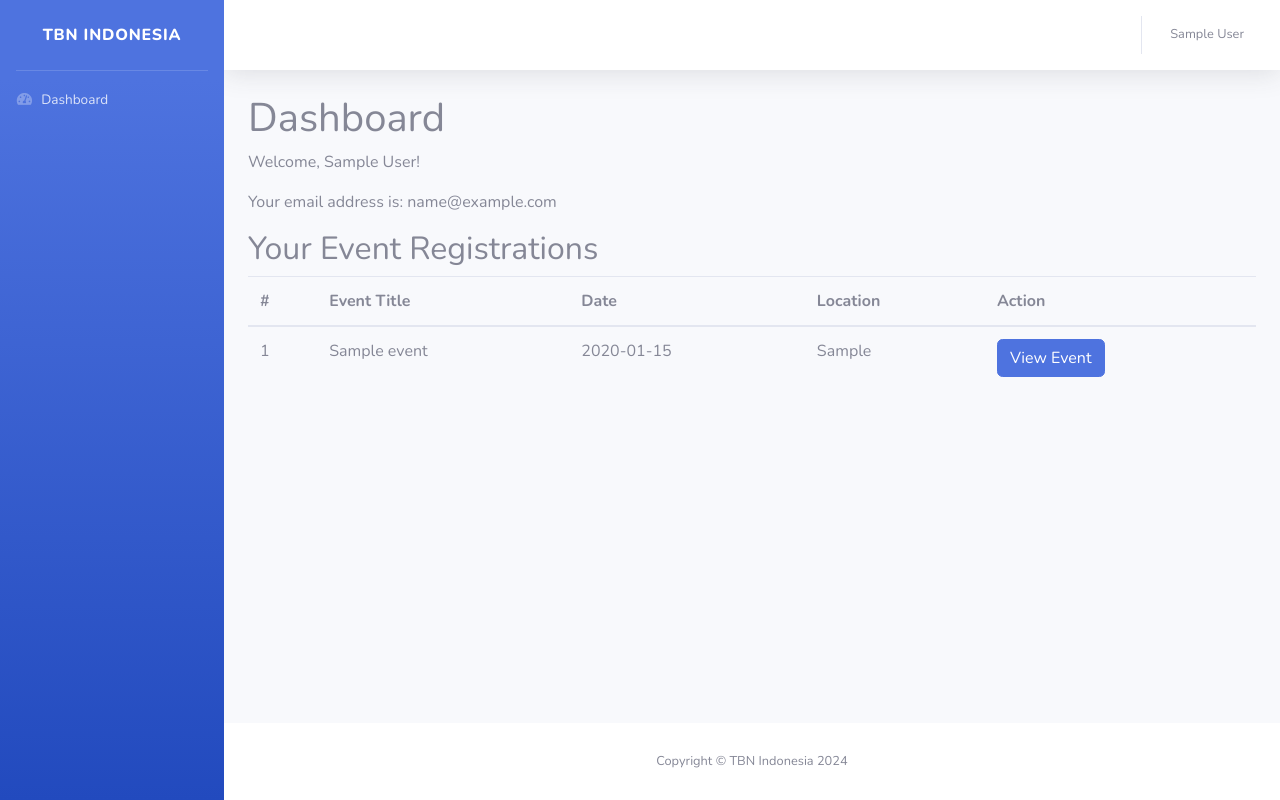
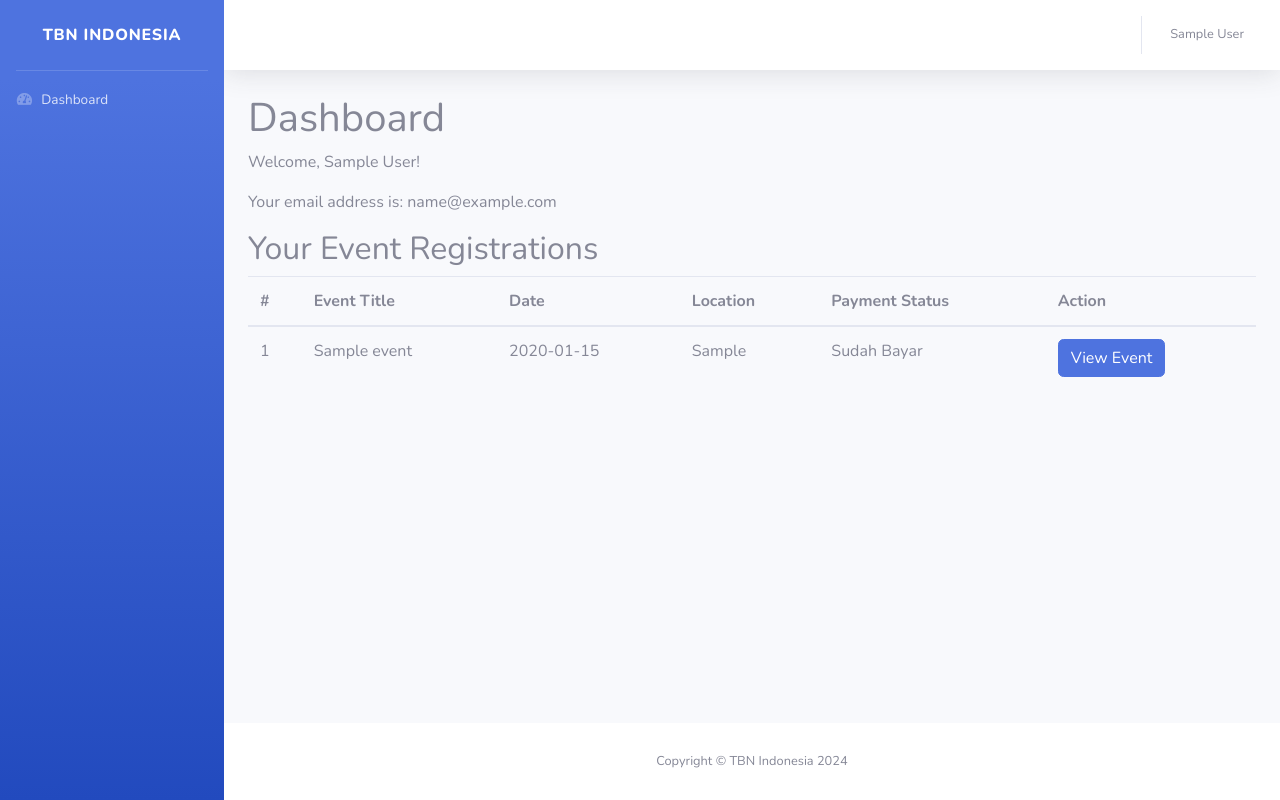
Before and after one commit to bintang4974/hackathon2-maxy, a Laravel app: page /user/dashboard in a window 1280 px wide. Run offline with Laravel 10, Linux system fonts and the light colour scheme; a user stored in the database is signed in; tables that the repository leaves empty hold one stand-in row (values such as "Sample post").

Commit message:
adding frontend

```diff
--- a/resources/views/front/userdashboard.blade.php
+++ b/resources/views/front/userdashboard.blade.php
@@ -13,6 +13,7 @@
                 <th>Event Title</th>
                 <th>Date</th>
                 <th>Location</th>
+                <th>Payment Status</th>
                 <th>Action</th>
             </tr>
         </thead>
@@ -24,6 +25,13 @@
                     <td>{{ $eventUser->event->title }}</td>
                     <td>{{ $eventUser->event->date }}</td>
                     <td>{{ $eventUser->event->location }}</td>
+                    <td>
+                        @if($eventUser->is_paid)
+                            Sudah Bayar
+                        @else
+                            Belum Bayar
+                        @endif
+                    </td>
                     <td>
                         {{-- Add action buttons here --}}
                         <a href="{{ route('events.show', $eventUser->event->id) }}" class="btn btn-primary">View Event</a>
```
